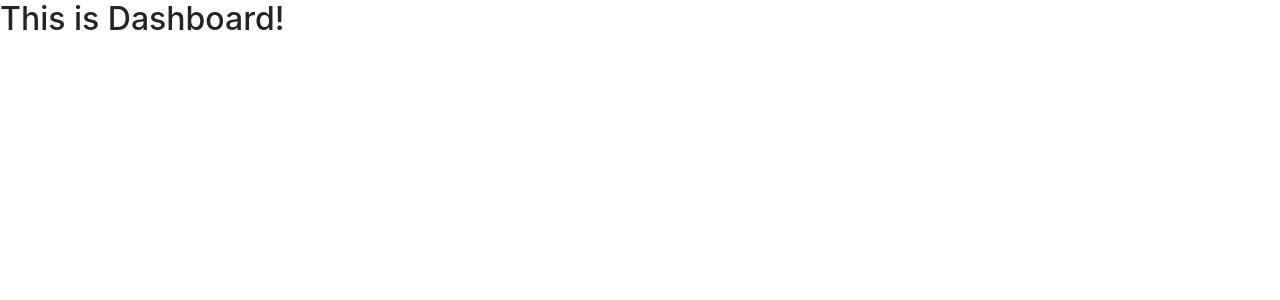
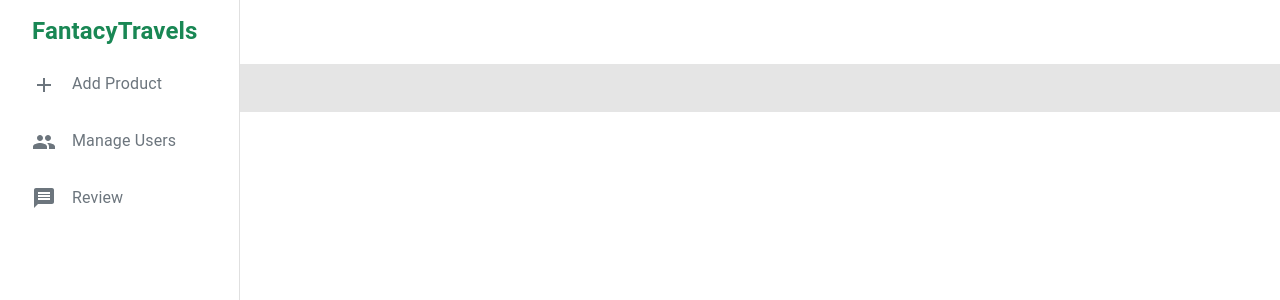
Before and after one commit to sisrafilss/fantacy-travels-client, a React (Create React App) app: page /dashboard in a window 1280 px wide. Shown: the top 300 px of the page. Built offline with nearby package versions, Linux system fonts and the light colour scheme; no server answers.

Commit message:
dashboard added

```diff
--- a/package.json
+++ b/package.json
@@ -3,6 +3,11 @@
   "version": "0.1.0",
   "private": true,
   "dependencies": {
+    "@emotion/react": "^11.7.1",
+    "@emotion/styled": "^11.6.0",
+    "@mui/icons-material": "^5.3.1",
+    "@mui/material": "^5.3.1",
+    "@mui/styled-engine-sc": "^5.3.0",
     "@testing-library/jest-dom": "^5.14.1",
     "@testing-library/react": "^12.0.0",
     "@testing-library/user-event": "^13.2.1",
@@ -14,6 +19,7 @@
     "react-rating-stars-component": "^2.2.0",
     "react-router-dom": "6",
     "react-scripts": "5.0.0",
+    "styled-components": "^5.3.3",
     "web-vitals": "^2.1.0"
   },
   "scripts": {
--- a/src/hooks/useFirebase.js
+++ b/src/hooks/useFirebase.js
@@ -17,6 +17,8 @@ const useFirebase = () => {
   const [user, setUser] = useState({});
   const [authError, setAuthError] = useState("");
   const [isLoading, setIsLoading] = useState(true);
+  const [admin, setAdmin] = useState(true);
+  // Setting true at inital state only for testing purpose. It will change after connecting database.
 
   const auth = getAuth();
 
@@ -145,13 +147,13 @@ const useFirebase = () => {
     user,
     isLoading,
     authError,
-    // admin,
+    admin,
     signInWithGoogle,
     registerUser,
     loginUser,
     setAuthError,
     logOut,
-    // setAdmin,
+    setAdmin,
   };
 };
 
--- a/src/pages/Dashboard/Dashboard/Dashboard.js
+++ b/src/pages/Dashboard/Dashboard/Dashboard.js
@@ -1,10 +1,154 @@
 import React from "react";
+import AppBar from "@mui/material/AppBar";
+import Box from "@mui/material/Box";
+import CssBaseline from "@mui/material/CssBaseline";
+import Drawer from "@mui/material/Drawer";
+import IconButton from "@mui/material/IconButton";
+import List from "@mui/material/List";
+import MenuIcon from "@mui/icons-material/Menu";
+import Toolbar from "@mui/material/Toolbar";
+import Typography from "@mui/material/Typography";
 
-const Dashboard = () => {
+import NestedRoutes from "../NestedRoutes/NestedRoutes";
+import SidebarNavigation from "../SidebarNavigation/SidebarNavigation";
+// import logo from "../../../assets/logo/MedicineBD.png";
+import { NavLink } from "react-router-dom";
+import useAuth from "../../../hooks/useAuth";
+
+
+const drawerWidth = 240;
+
+const Dashboard = (props) => {
+  const { user, admin } = useAuth();
+  const { window } = props;
+  const [mobileOpen, setMobileOpen] = React.useState(false);
+
+  const handleDrawerToggle = () => {
+    setMobileOpen(!mobileOpen);
+  };
+
+  const drawer = (
+    <div>
+      <NavLink className="text-decoration-none text-success" to="/" style={{ cursor: "pointer" }}>
+        <Typography
+          variant="h6"
+          component="div"
+          sx={{ flexGrow: 1, mt: 2, ml: 4 }}
+        >
+          <span className="fw-bold h4">FantacyTravels</span>
+          {/* <img height="45" width="130" src={logo} alt="" /> */}
+        </Typography>
+      </NavLink>
+      {/* <Toolbar /> */}
+
+      <List>
+        <SidebarNavigation />
+      </List>
+    </div>
+  );
+
+  const container =
+    window !== undefined ? () => window().document.body : undefined;
+
   return (
-    <div>
-      <h2>This is Dashboard!</h2>
-    </div>
+    <Box sx={{ display: "flex" }}>
+      <CssBaseline />
+      <AppBar
+        elevation={0}
+        position="fixed"
+        sx={{
+          width: { sm: `calc(100% - ${drawerWidth}px)` },
+          ml: { sm: `${drawerWidth}px` },
+          background: "#ffffff !important",
+        }}
+      >
+        <Toolbar>
+          <IconButton
+            color="inherit"
+            aria-label="open drawer"
+            edge="start"
+            onClick={handleDrawerToggle}
+            sx={{ mr: 2, display: { sm: "none" } }}
+          >
+            <MenuIcon />
+          </IconButton>
+          <Typography
+            variant="h6"
+            noWrap
+            component="div"
+            sx={{ color: "#0C0C0C", fontWeight: "600" }}
+          >
+            {user.email && (
+              <div className="mx-3 text-center">
+                <img
+                  style={{ width: "40px", height: "40px", borderRadius: "50%" }}
+                  src={user?.photoURL}
+                  alt=""
+                />
+
+                <span className="">
+                  {" "}
+                  {user?.displayName} | {admin ? "Admin" : "Subscriber"}
+                </span>
+              </div>
+            )}
+          </Typography>
+        </Toolbar>
+      </AppBar>
+      <Box
+        component="nav"
+        sx={{ width: { sm: drawerWidth }, flexShrink: { sm: 0 } }}
+        aria-label="mailbox folders"
+      >
+        {/* The implementation can be swapped with js to avoid SEO duplication of links. */}
+        <Drawer
+          container={container}
+          variant="temporary"
+          open={mobileOpen}
+          onClose={handleDrawerToggle}
+          ModalProps={{
+            keepMounted: true, // Better open performance on mobile.
+          }}
+          sx={{
+            display: { xs: "block", sm: "none" },
+            "& .MuiDrawer-paper": {
+              boxSizing: "border-box",
+              width: drawerWidth,
+            },
+          }}
+        >
+          {drawer}
+        </Drawer>
+        <Drawer
+          variant="permanent"
+          sx={{
+            display: { xs: "none", sm: "block" },
+            "& .MuiDrawer-paper": {
+              boxSizing: "border-box",
+              width: drawerWidth,
+            },
+          }}
+          open
+        >
+          {drawer}
+        </Drawer>
+      </Box>
+
+      <Box
+        component="main"
+        sx={{
+          flexGrow: 1,
+          p: 3,
+          width: { sm: `calc(100% - ${drawerWidth}px)` },
+          background: "#E5E5E5",
+          height: "100%",
+        }}
+      >
+        <Toolbar />
+        {/* Nested Routes */}
+        <NestedRoutes />
+      </Box>
+    </Box>
   );
 };
 
--- /dev/null
+++ b/src/pages/Dashboard/NestedRoutes/NestedRoutes.js
@@ -0,0 +1,23 @@
+import { Box } from "@mui/system";
+import React from "react";
+import { Routes } from "react-router-dom";
+
+const NestedRoutes = () => {
+  return (
+    <Box>
+      {/* Admin Routes */}
+      <Routes>
+        {/* <Route
+          path="add-product"
+          element={
+            <AdminRoute>
+              <AddProduct />
+            </AdminRoute>
+          }
+        /> */}
+      </Routes>
+    </Box>
+  );
+};
+
+export default NestedRoutes;
--- /dev/null
+++ b/src/pages/Dashboard/SidebarNavigation/SidebarNavigation.css
@@ -0,0 +1,6 @@
+.active {
+  background-color: rgb(13, 196, 53);
+  color: white !important;
+  padding: 5px 10px;
+  border-radius: 5px;
+}
--- /dev/null
+++ b/src/pages/Dashboard/SidebarNavigation/SidebarNavigation.js
@@ -0,0 +1,47 @@
+import { ListItem } from "@mui/material";
+import React from "react";
+import { NavLink } from "react-router-dom";
+import AddIcon from "@mui/icons-material/Add";
+import MessageIcon from "@mui/icons-material/Message";
+import GroupIcon from "@mui/icons-material/Group";
+import useAuth from "../../../hooks/useAuth";
+
+const SidebarNavigation = () => {
+  const { admin } = useAuth();
+
+  return (
+    <>
+      {/* Admin Routes */}
+      {admin && (
+        <ListItem button>
+          <NavLink
+            to="add-product"
+            className="nav-link text-secondary"
+            activeClassName="active"
+          >
+            <AddIcon sx={{ mr: 2 }} />
+            Add Product
+          </NavLink>
+        </ListItem>
+      )}
+      {admin && (
+        <ListItem button>
+          <NavLink to="manage-users" className="nav-link text-secondary">
+            <GroupIcon sx={{ mr: 2 }} />
+            Manage Users
+          </NavLink>
+        </ListItem>
+      )}
+
+      {/* User Routes */}
+      <ListItem button>
+        <NavLink to="review" className="nav-link text-secondary">
+          <MessageIcon sx={{ mr: 2 }} />
+          Review
+        </NavLink>
+      </ListItem>
+    </>
+  );
+};
+
+export default SidebarNavigation;
```
Also changed, not shown: 1 other file (tests, documents, lock files or other folders).
